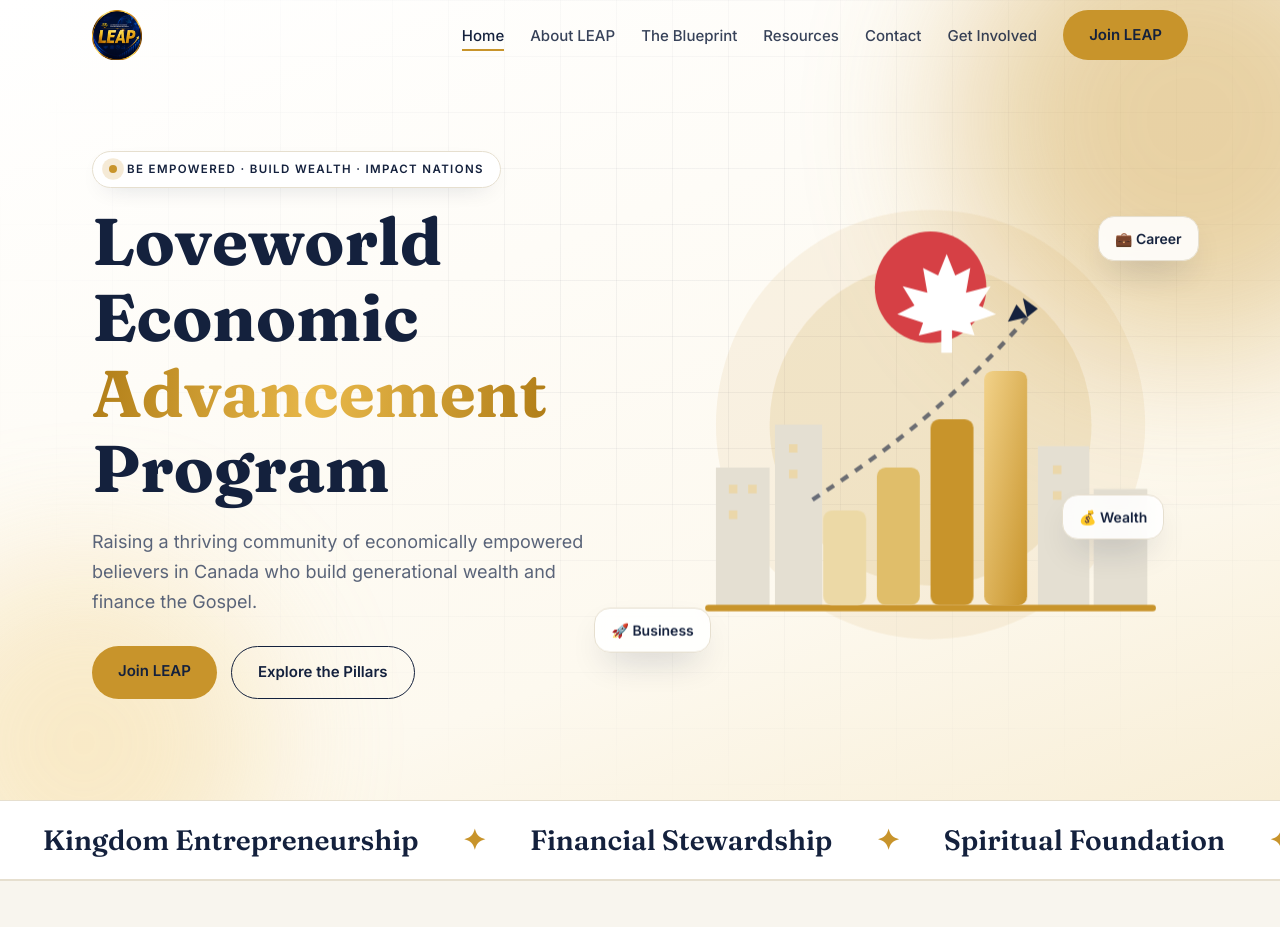
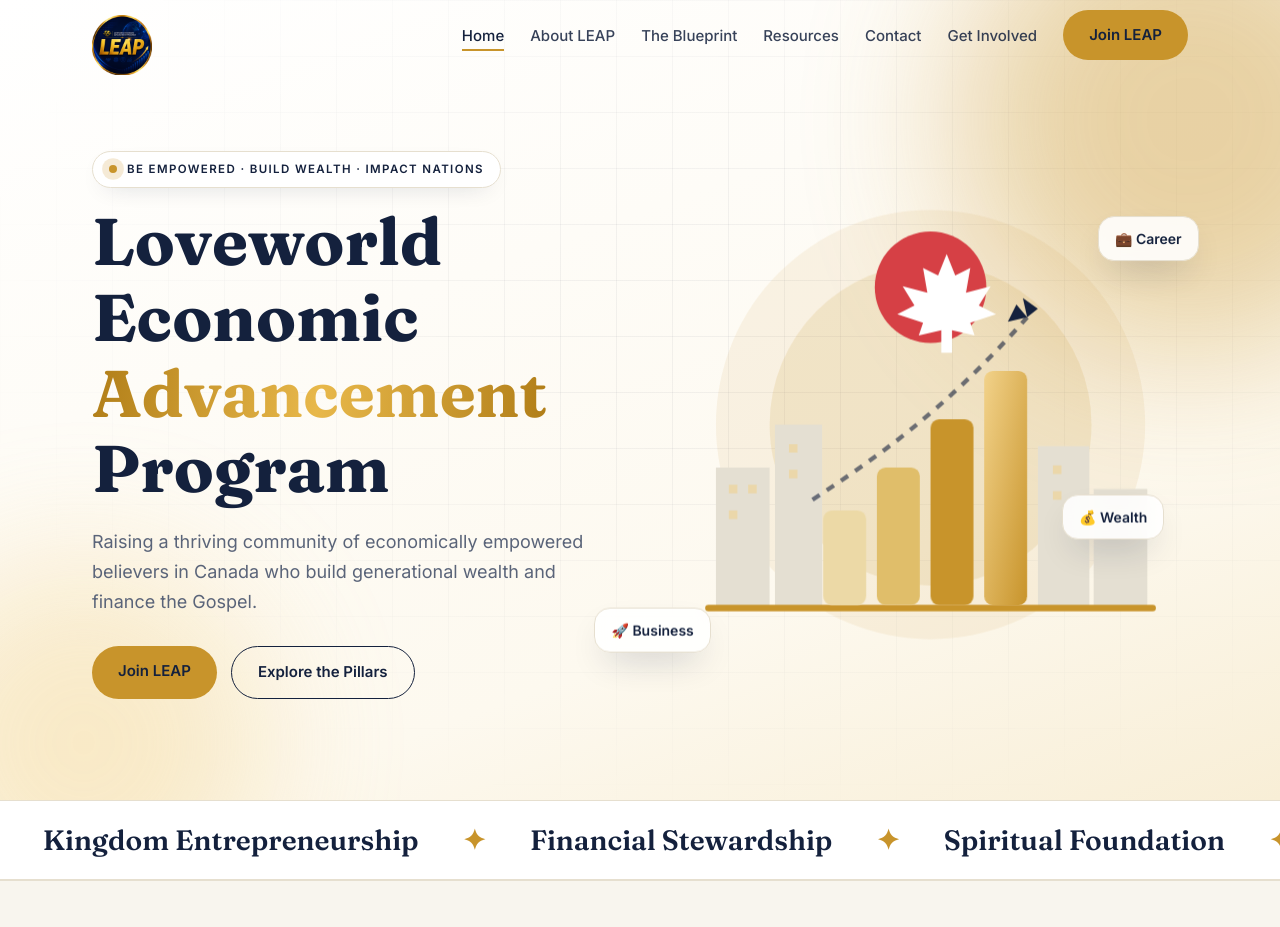
Before and after one commit to Legendary-JC/leap, an Eleventy site: page src/index.njk in a window 1280 px wide. Shown: the top 927 px of the page. Built offline with nearby package versions, Linux system fonts and the light colour scheme; Eleventy itself is replaced by a stand-in of ours; files that its build step writes are made by us from their sources.

Commit message:
Updated website

```diff
--- a/src/css/styles.css
+++ b/src/css/styles.css
@@ -180,6 +180,6 @@ footer.ft .wrap{display:block}
 
 
 
-.logo-img{height:50px;width:auto;display:block}
+.logo-img{height:60px;width:auto;display:block; margin-top: 20px;}
 /* .ft-brand .logo-img{height:46px} */
-@media(max-width:860px){.logo-img{height:34px}}
+@media(max-width:860px){.logo-img{height:44px; margin-top: 0;}}
```
